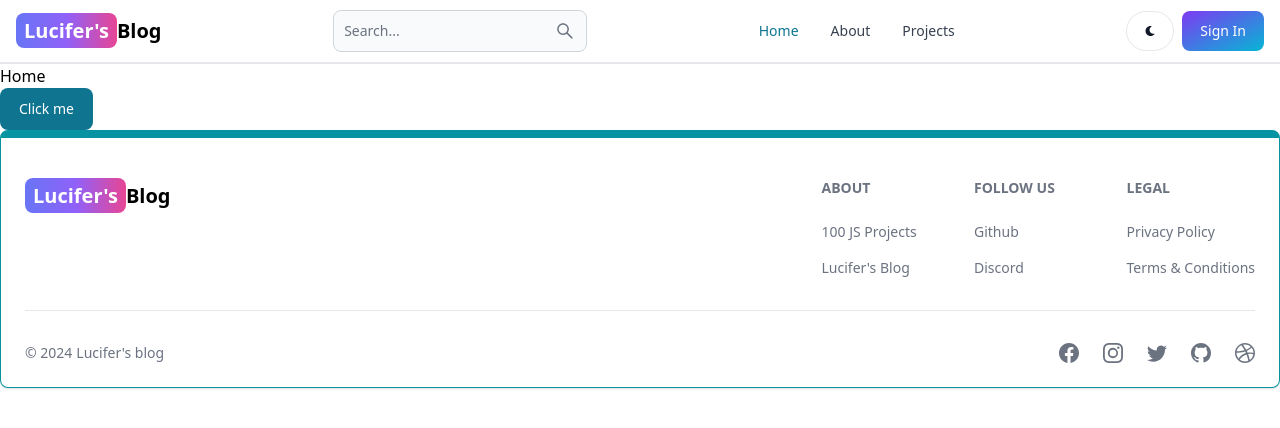
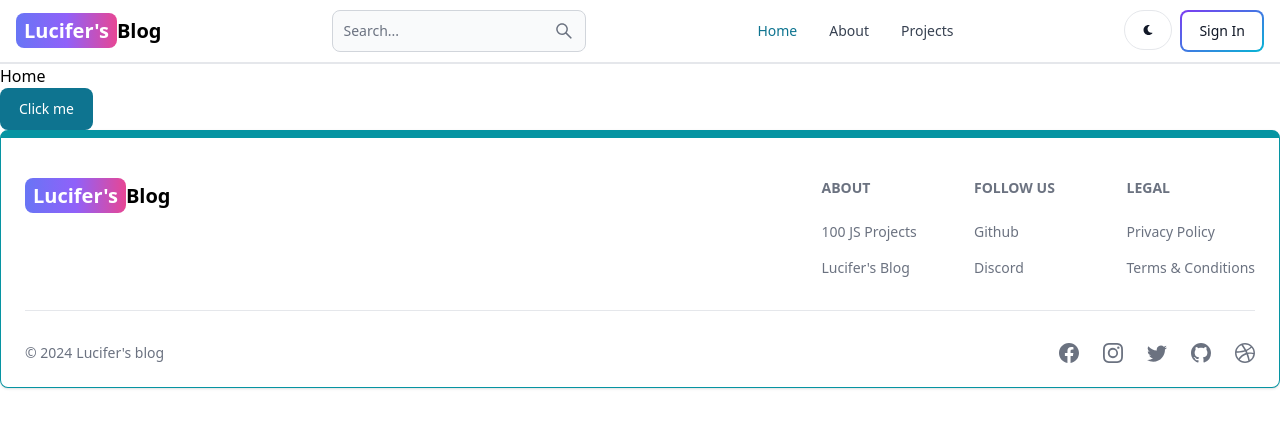
Before and after one commit to chandanbag1999/Mern-Blog, a React (Vite) app in the folder client/: page / in a window 1280 px wide. Shown: the top 428 px of the page. Built offline with nearby package versions, Linux system fonts and the light colour scheme; no server answers.

Commit message:
update header component with user data

```diff
--- a/client/src/components/Header.jsx
+++ b/client/src/components/Header.jsx
@@ -1,10 +1,12 @@
-import { Button, Navbar, TextInput } from 'flowbite-react';
+import { Button, Avatar, Dropdown, Navbar, TextInput } from 'flowbite-react';
 import { Link, useLocation } from 'react-router-dom';
 import { AiOutlineSearch } from 'react-icons/ai';
 import { FaMoon } from 'react-icons/fa';
+import { useSelector } from 'react-redux';
 
 export default function Header() {
-    const path = useLocation().pathname;
+  const path = useLocation().pathname;
+  const { currentUser } = useSelector((state) => state.user);
   return (
     <Navbar className='border-b-2'>
       <Link
@@ -31,19 +33,41 @@
         <Button className='w-12 h-10 hidden sm:inline' color='gray' pill>
           <FaMoon />
         </Button>
-        <Link to='/sign-in'>
-          <Button gradientDuoTone='purpleToBlue'>Sign In</Button>
-        </Link>
+        {currentUser ? (
+          <Dropdown
+            arrowIcon={false}
+            inline
+            label={
+              <Avatar alt='user' img={currentUser.profilePicture} rounded />
+            }
+          >
+            <Dropdown.Header>
+              <span className='block text-sm'>@{currentUser.username}</span>
+              <span className='block text-sm font-medium truncate'>{currentUser.email}</span>
+            </Dropdown.Header>
+            <Link to={'/dashboard?tab=profile'}>
+              <Dropdown.Item>Profile</Dropdown.Item>
+            </Link>
+            <Dropdown.Divider />
+            <Dropdown.Item>Sign out</Dropdown.Item>
+          </Dropdown>
+        ) : (
+          <Link to='/sign-in'>
+            <Button gradientDuoTone='purpleToBlue' outline>
+              Sign In
+            </Button>
+          </Link>
+        )}
         <Navbar.Toggle />
       </div>
       <Navbar.Collapse>
-        <Navbar.Link active={path === "/"} as={'div'}>
+        <Navbar.Link active={path === '/'} as={'div'}>
           <Link to='/'>Home</Link>
         </Navbar.Link>
-        <Navbar.Link active={path === "/about"} as={'div'}>
+        <Navbar.Link active={path === '/about'} as={'div'}>
           <Link to='/about'>About</Link>
         </Navbar.Link>
-        <Navbar.Link active={path === "/projects"} as={'div'}>
+        <Navbar.Link active={path === '/projects'} as={'div'}>
           <Link to='/projects'>Projects</Link>
         </Navbar.Link>
       </Navbar.Collapse>
```
